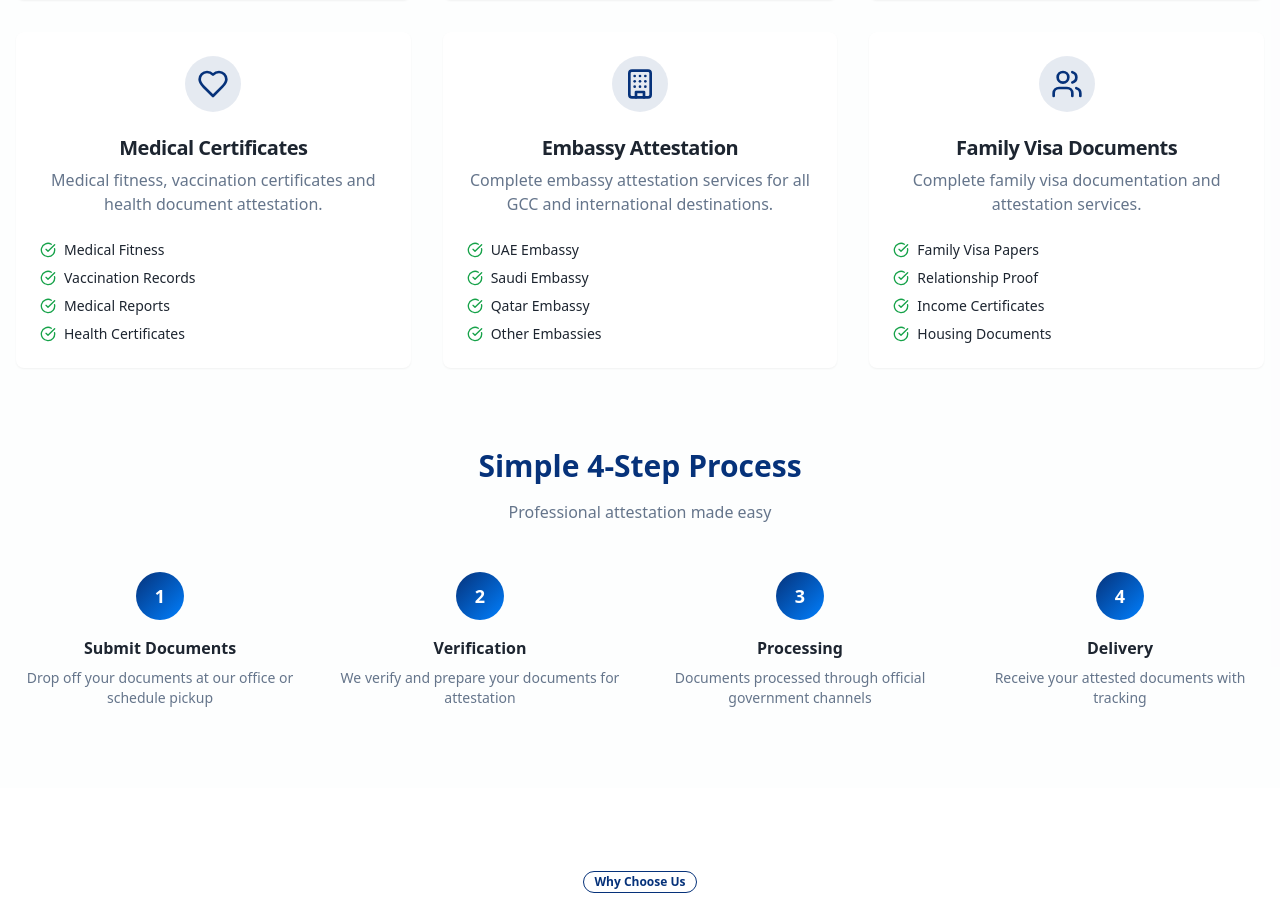
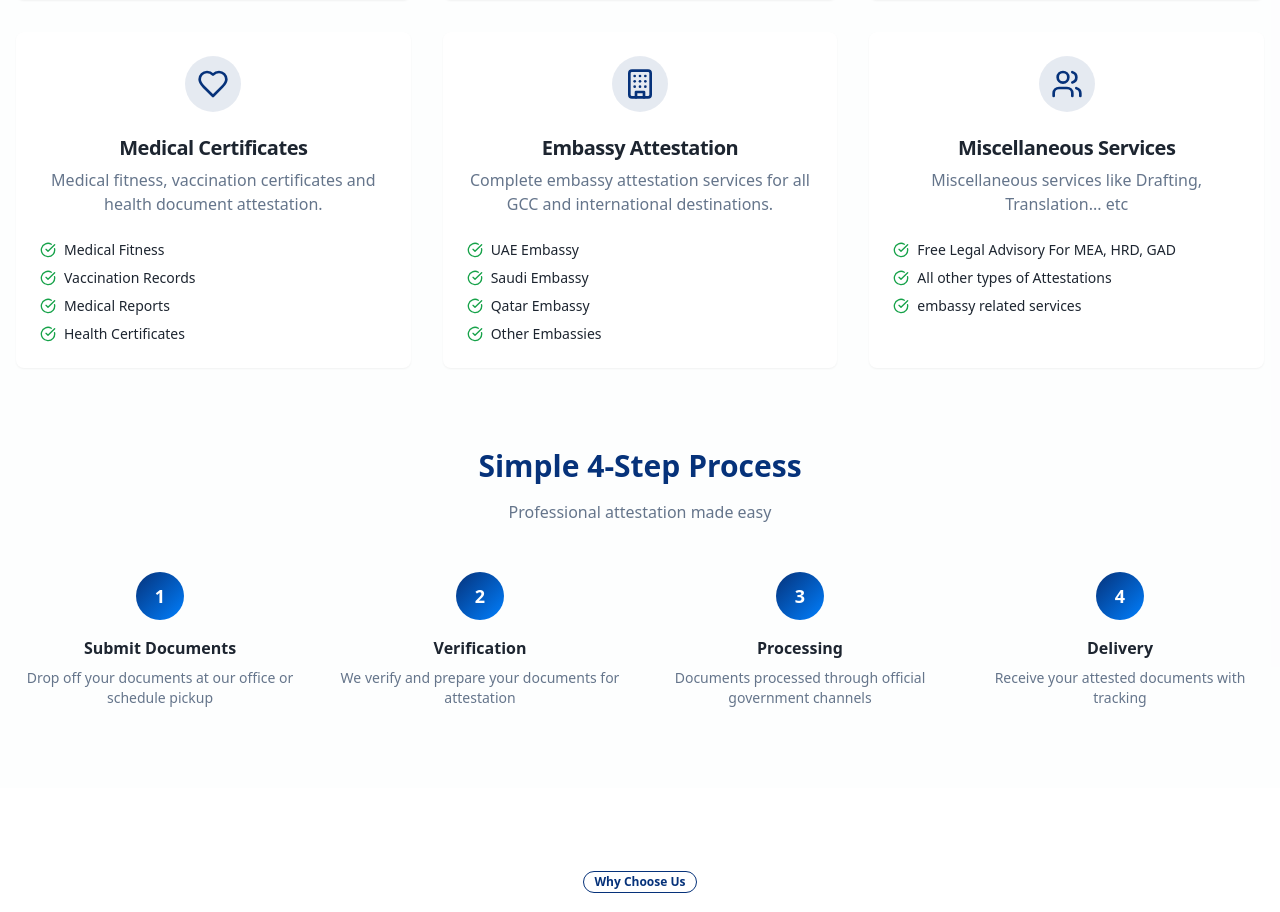
Before and after one commit to Aminmohammed1/ummah-fast-attest, a React (Vite) app: page / in a window 1280 px wide. Shown: the part 1620-2532 px from the top of the page. Built offline with nearby package versions, Linux system fonts and the light colour scheme.

Commit message:
udpate family visa

```diff
--- a/src/components/Services.tsx
+++ b/src/components/Services.tsx
@@ -46,9 +46,9 @@ const Services = () => {
     },
     {
       icon: <Users className="h-8 w-8 text-primary" />,
-      title: "Family Visa Documents",
-      description: "Complete family visa documentation and attestation services.",
-      features: ["Family Visa Papers", "Relationship Proof", "Income Certificates", "Housing Documents"]
+      title: "Miscellaneous Services",
+      description: "Miscellaneous services like Drafting, Translation... etc",
+      features: ["Free Legal Advisory For MEA, HRD, GAD", "All other types of Attestations", "embassy related services" ]
     }
   ];
 
```
